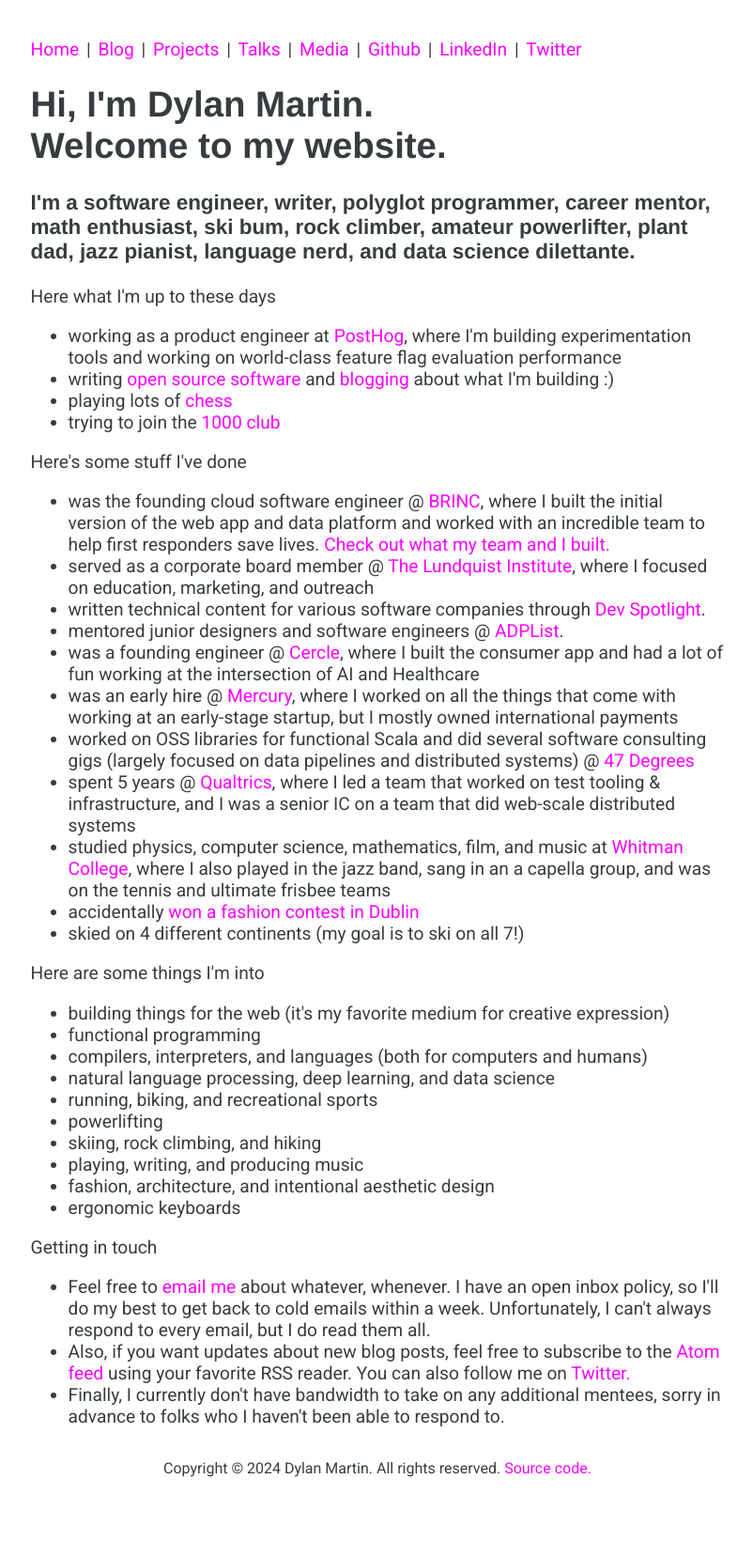
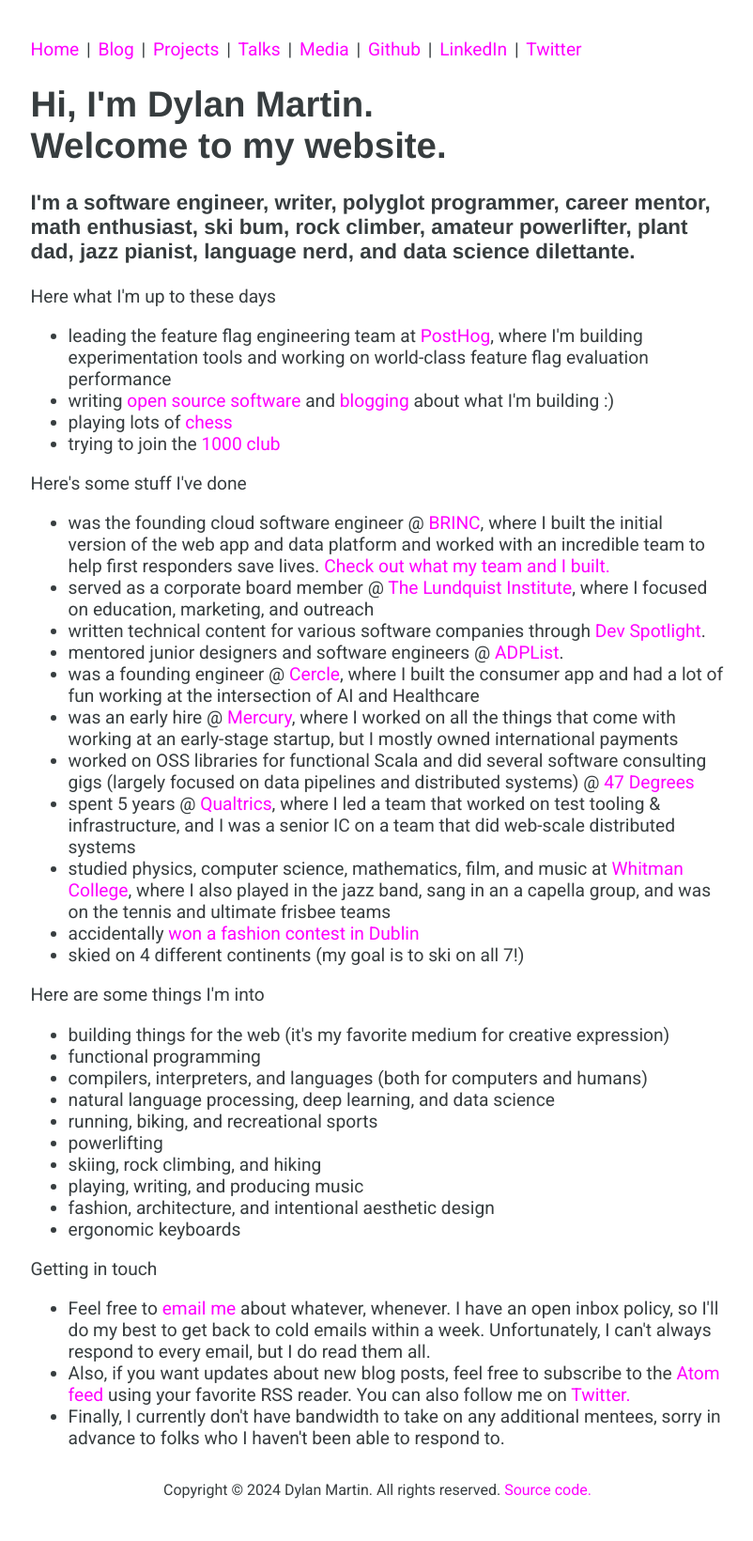
Before and after one commit to dmarticus/dmarticus.github.io, a Jekyll site: the page built from index.html, in a window 1280 px wide. Shown: the whole page at 94% size, without its empty margins (238-1040 px from the left). Built offline with Jekyll 4.4.1, drawn with Linux system fonts in a browser that asks for light colours; before the commit the page ends 1617 px from its top, so only the background shows below that.

```diff
--- a/index.html
+++ b/index.html
@@ -12,7 +12,7 @@
 
 <header>Here what I'm up to these days</header>
 <ul>
-  <li>working as a product engineer at <a href="https://www.posthog.com/" rel="noreferrer" target="_blank">PostHog</a>, where I'm building experimentation tools and working on world-class feature flag evaluation performance</li>
+  <li>leading the <a href="https://posthog.com/teams/feature-flags" rel="noreferrer" target="_blank"></a>feature flag engineering team</a> at <a href="https://www.posthog.com/" rel="noreferrer" target="_blank">PostHog</a>, where I'm building experimentation tools and working on world-class feature flag evaluation performance</li>
   <li>
     writing
     <a href="https://github.com/dmarticus/" rel="noreferrer" target="_blank"
```
